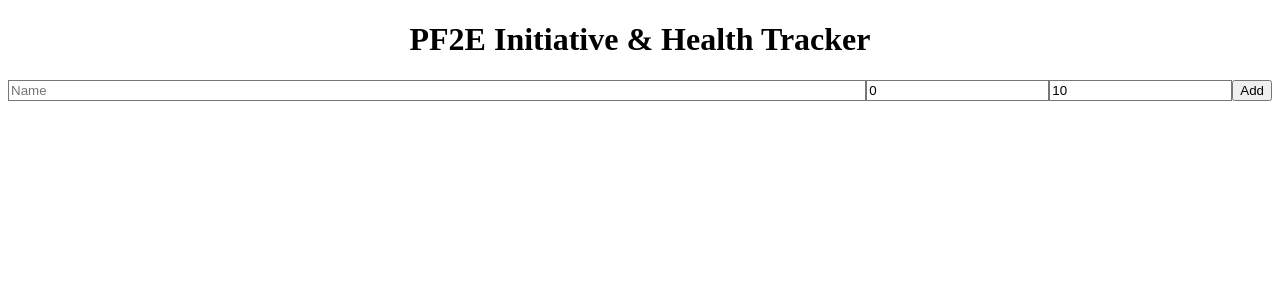
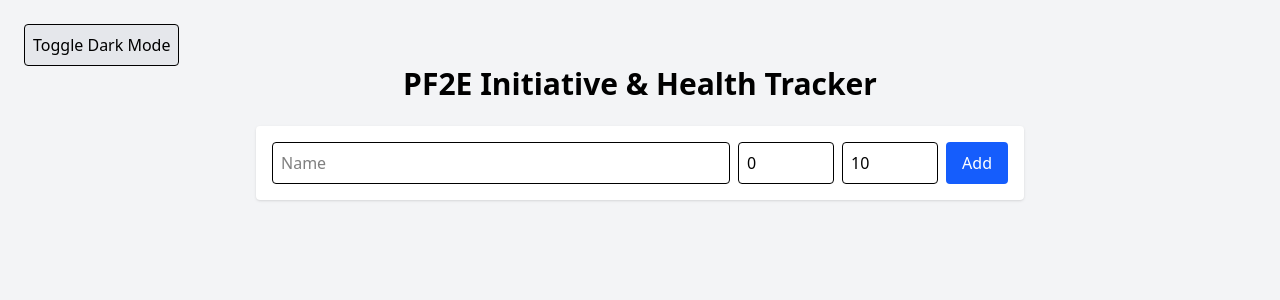
Before and after one commit to 09421/path2etracker, a Next.js app: page / in a window 1280 px wide. Shown: the top 300 px of the page. Built offline with nearby package versions, Linux system fonts and the light colour scheme.

Commit message:
dark mode

```diff
--- a/app/globals.css
+++ b/app/globals.css
@@ -1,3 +1,3 @@
-@tailwind base;
-@tailwind components;
-@tailwind utilities;
+@import "tailwindcss";
+
+@custom-variant dark (&:where(.dark, .dark *));
--- a/app/lib/useCombatants.tsx
+++ b/app/lib/useCombatants.tsx
@@ -6,15 +6,15 @@ function useCombatantsImpl() {
   const [combatants, setCombatants] = useState<Combatant[]>([]);
 
   const addCombatant = (c: Combatant) => setCombatants((prev) => [...prev, c]);
-  const removeCombatant = (id: number) =>
+  const removeCombatant = (id: string) =>
     setCombatants((prev) => prev.filter((c) => c.id !== id));
-  const damage = (id: number) =>
+  const damage = (id: string) =>
     setCombatants((prev) =>
       prev.map((c) =>
         c.id === id ? { ...c, currentHP: Math.max(0, c.currentHP - 1) } : c
       )
     );
-  const heal = (id: number) =>
+  const heal = (id: string) =>
     setCombatants((prev) =>
       prev.map((c) =>
         c.id === id ? { ...c, currentHP: Math.min(c.maxHP, c.currentHP + 1) } : c
--- a/app/page.tsx
+++ b/app/page.tsx
@@ -1,11 +1,13 @@
 import { CombatantList } from "./components/CombatantList"
 import { AddCombatantForm } from "./components/AddCombatantForm";
+import { ThemeToggle } from "./theme/theme-provider";
 
 export default function Home() {
   return (
-    <main className="min-h-screen bg-gray-100 p-6">
-      <div className="max-w-3xl mx-auto space-y-6">
-        <h1 className="text-3xl font-bold text-center">PF2E Initiative & Health Tracker</h1>
+    <main className="min-h-screen bg-gray-100 dark:bg-gray-800 p-6">
+      <ThemeToggle />
+      <div className="max-w-3xl mx-auto space-y-6 dark:bg-gray-800"  >
+        <h1 className="text-3xl font-bold text-center dark:text-white">PF2E Initiative & Health Tracker</h1>
         <AddCombatantForm />
         <CombatantList />
       </div>
--- /dev/null
+++ b/app/theme/theme-provider.tsx
@@ -0,0 +1,19 @@
+"use client";
+import { useEffect, useState } from "react";
+
+export function ThemeToggle() {
+  const [isDark, setIsDark] = useState(false);
+
+  useEffect(() => {
+    document.documentElement.classList.toggle("dark", isDark);
+  }, [isDark]);
+
+  return (
+    <button
+      className="p-2 border rounded bg-gray-200 dark:bg-gray-700 dark:text-white"
+      onClick={() => setIsDark(!isDark)}
+    >
+      Toggle {isDark ? "Light" : "Dark"} Mode
+    </button>
+  );
+}
--- a/package.json
+++ b/package.json
@@ -20,9 +20,11 @@
     "@types/node": "^20",
     "@types/react": "^19",
     "@types/react-dom": "^19",
+    "autoprefixer": "^10.4.21",
     "eslint": "^9",
     "eslint-config-next": "15.3.2",
-    "tailwindcss": "^4",
+    "postcss": "^8.5.3",
+    "tailwindcss": "^4.1.7",
     "typescript": "^5"
   }
 }
--- a/types/Combatant.ts
+++ b/types/Combatant.ts
@@ -1,5 +1,5 @@
 export interface Combatant {
-  id: number;
+  id: string;
   name: string;
   initiative: number;
   currentHP: number;
```
Also changed, not shown: next-env.d.ts (added), 1 other file (tests, documents, lock files or other folders).
